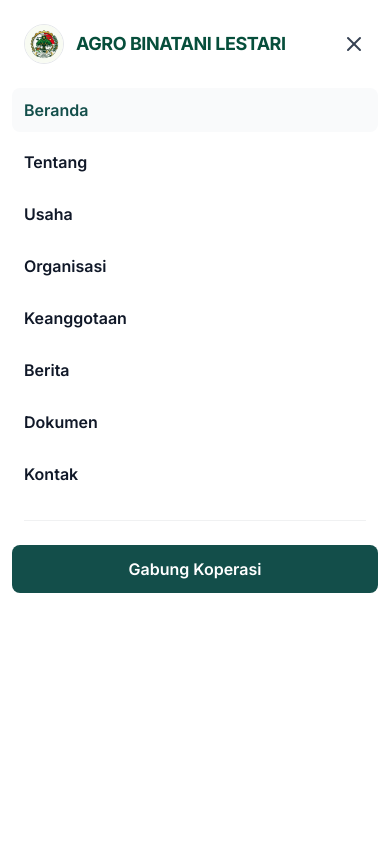
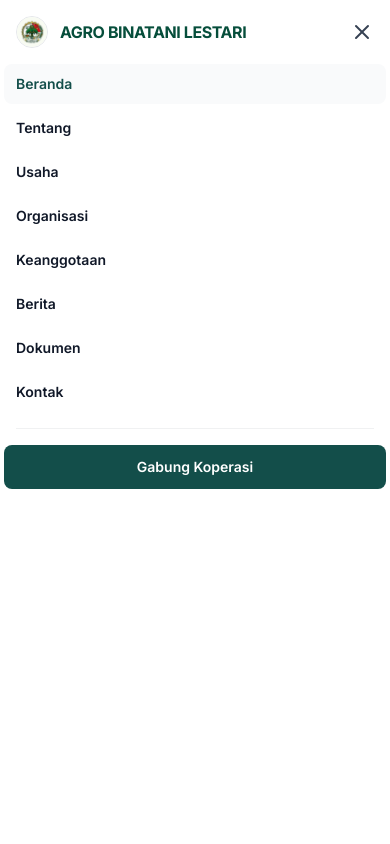
Before and after one commit to Budybaswara/agrotani, a Next.js app: page / in a window 390 px wide. Both pictures are taken after a click on the button "Open main menu". Shown: the top 844 px of the page. Built offline with nearby package versions, Linux system fonts and the light colour scheme.

Commit message:
style: compress mobile menu spacing so it fits on small screens without scrolling

```diff
--- a/src/components/Header.tsx
+++ b/src/components/Header.tsx
@@ -104,13 +104,13 @@
             className="fixed inset-0 z-[150]"
           >
             <div className="fixed inset-0 bg-black/20 backdrop-blur-sm" onClick={() => setMobileMenuOpen(false)} />
-            <div className="fixed inset-y-0 right-0 z-50 w-full overflow-y-auto bg-white px-6 py-6 sm:max-w-sm sm:ring-1 sm:ring-gray-900/10 shadow-xl">
+            <div className="fixed inset-y-0 right-0 z-50 w-full overflow-y-auto bg-white px-4 py-4 sm:max-w-sm sm:ring-1 sm:ring-gray-900/10 shadow-xl">
               <div className="flex items-center justify-between">
                 <Link href="/" className="-m-1.5 p-1.5 flex items-center gap-3" onClick={() => setMobileMenuOpen(false)}>
-                  <div className="relative w-10 h-10 rounded-full overflow-hidden border border-gray-200">
+                  <div className="relative w-8 h-8 rounded-full overflow-hidden border border-gray-200">
                     <Image src="/logo.jpg" alt="Logo" fill className="object-contain" />
                   </div>
-                  <span className="font-bold text-lg tracking-tight text-[var(--color-forest-900)]">
+                  <span className="font-bold text-base tracking-tight text-[var(--color-forest-900)]">
                     AGRO BINATANI LESTARI
                   </span>
                 </Link>
@@ -123,9 +123,9 @@
                   <X className="h-6 w-6" aria-hidden="true" />
                 </button>
               </div>
-              <div className="mt-6 flow-root">
-                <div className="-my-6 divide-y divide-gray-500/10">
-                  <div className="space-y-2 py-6">
+              <div className="mt-4 flow-root">
+                <div className="-my-4 divide-y divide-gray-500/10">
+                  <div className="space-y-1 py-4">
                     {navigation.map((item) => {
                       const isActive = pathname === item.href;
                       return (
@@ -134,7 +134,7 @@
                           href={item.href}
                           onClick={() => setMobileMenuOpen(false)}
                           className={clsx(
-                            "-mx-3 block rounded-lg px-3 py-2 text-base font-semibold leading-7 hover:bg-gray-50 transition-colors",
+                            "-mx-3 block rounded-lg px-3 py-1.5 text-sm font-semibold leading-7 hover:bg-gray-50 transition-colors",
                             isActive ? "text-[var(--color-forest-800)] bg-gray-50" : "text-gray-900"
                           )}
                         >
@@ -143,11 +143,11 @@
                       );
                     })}
                   </div>
-                  <div className="py-6">
+                  <div className="py-4">
                     <Link
                       href="/keanggotaan"
                       onClick={() => setMobileMenuOpen(false)}
-                      className="-mx-3 block rounded-lg px-3 py-2.5 text-base font-semibold leading-7 text-white bg-[var(--color-forest-800)] hover:bg-[var(--color-forest-700)] text-center transition-colors"
+                      className="-mx-3 block rounded-lg px-3 py-2 text-sm font-semibold leading-7 text-white bg-[var(--color-forest-800)] hover:bg-[var(--color-forest-700)] text-center transition-colors"
                     >
                       Gabung Koperasi
                     </Link>
```
